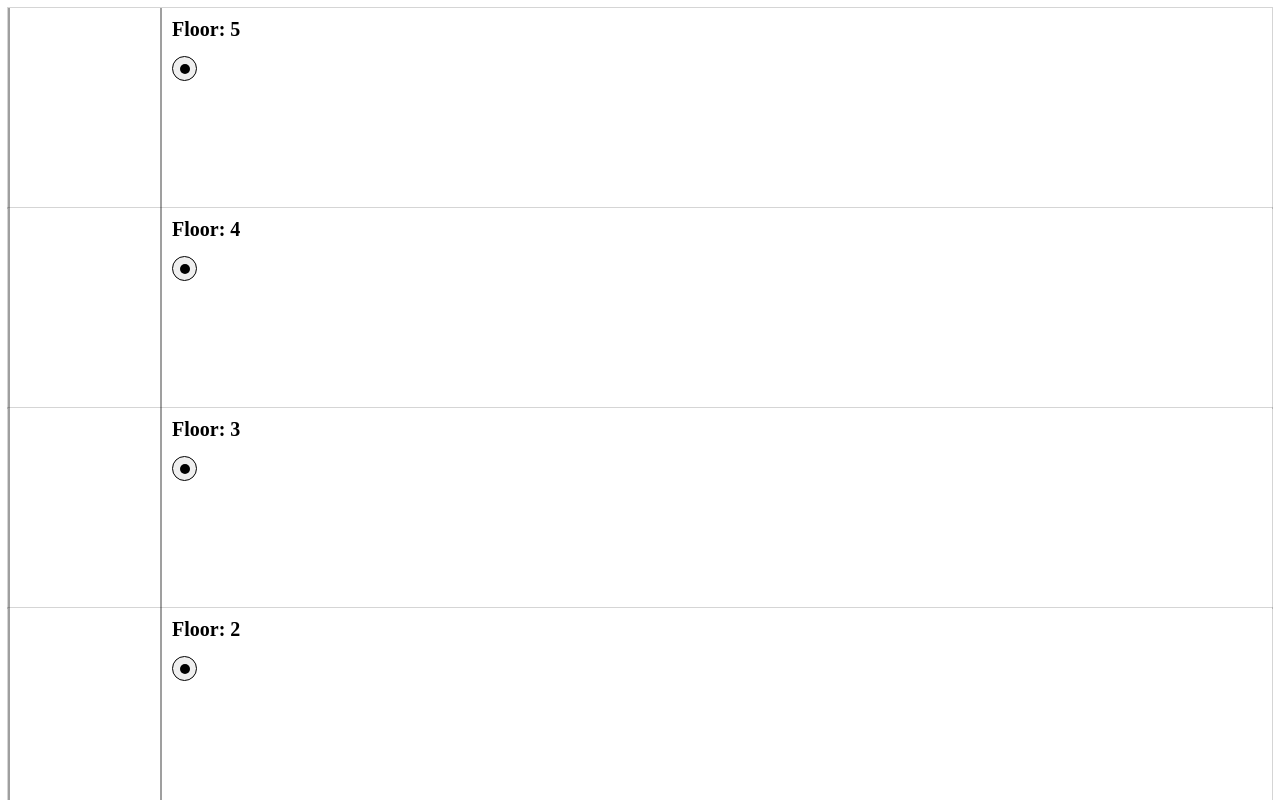
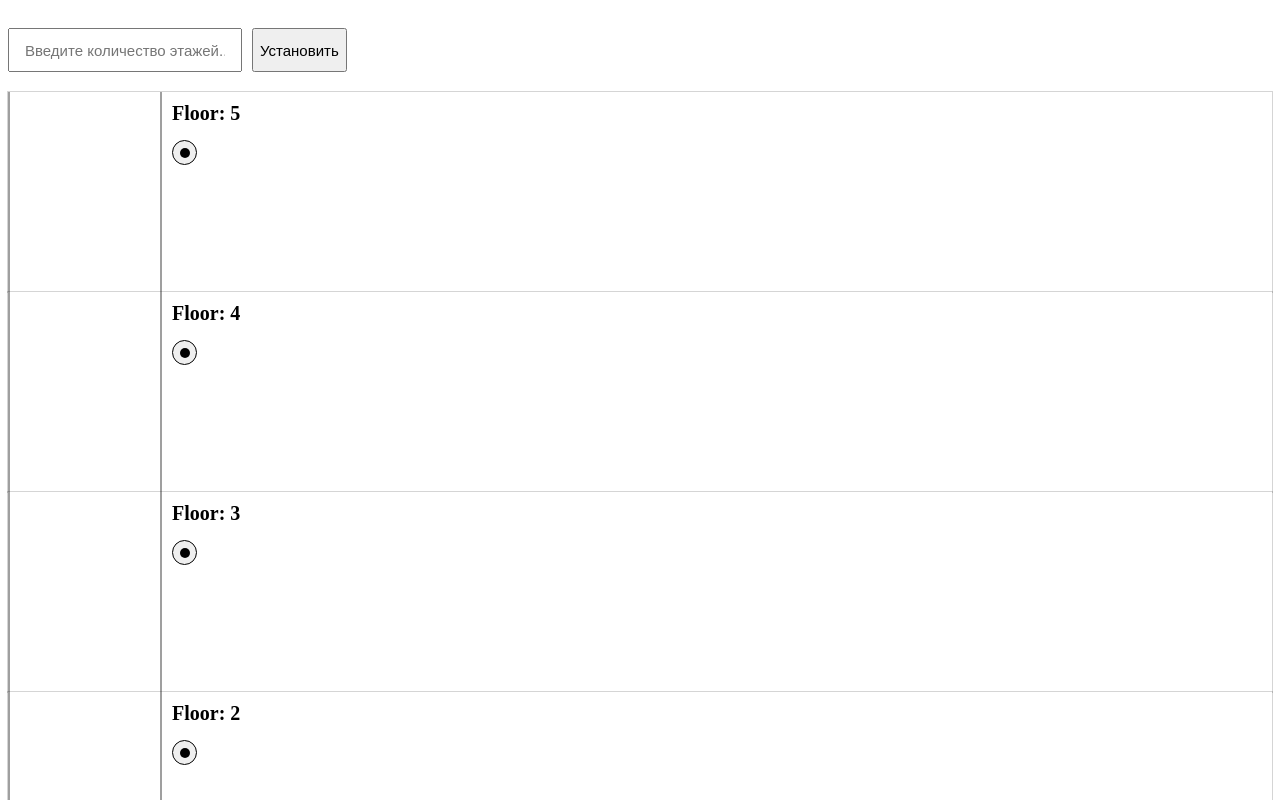
Before and after one commit to karaell/Elevator, a Vue app: page / in a window 1280 px wide. Shown: the top 800 px of the page. Built offline with nearby package versions, Linux system fonts and the light colour scheme.

Commit message:
add to change number of floors

```diff
--- a/src/App.vue
+++ b/src/App.vue
@@ -1,11 +1,19 @@
 <template>
   <div class="app">
     <floor-row
-      v-for="floorNumber in floorsStore.numberOfFloors"
+      v-for="(floor, floorNumber) in floorsStore.numberOfFloors"
       :key="floorNumber"
-      :floorNumber="floorNumber"
+      :floorNumber="floorNumber + 1"
     />
     <elevator-cabin />
+    <form @submit.prevent class="form">
+      <input
+        v-model="numberOfFloors"
+        type="text"
+        placeholder="Введите количество этажей..."
+      />
+      <button @click="changeNumberOfFloors">Установить</button>
+    </form>
   </div>
 </template>
 
@@ -19,6 +27,22 @@ export default {
   components: {
     FloorRow,
     ElevatorCabin,
+  },
+  data() {
+    return {
+      numberOfFloors: "",
+    };
+  },
+  methods: {
+    changeNumberOfFloors() {
+      const numberOfFloors = this.numberOfFloors;
+      if (numberOfFloors > 1) {
+        this.floorsStore.changeNumberOfFloors(numberOfFloors);
+      } else {
+        alert("Минимальное количество этажей: 2");
+      }
+      this.numberOfFloors = "";
+    },
   },
   setup() {
     const floorsStore = useFloorsStore();
@@ -36,4 +60,24 @@ export default {
   flex-direction: column-reverse;
   position: relative;
 }
+
+.form {
+  margin: 20px 0;
+  display: flex;
+  align-items: center;
+  justify-content: start;
+}
+
+.form input {
+  width: 200px;
+  height: 40px;
+  padding: 0 15px;
+  font-size: 15px;
+}
+
+.form button {
+  height: 44px;
+  margin-left: 10px;
+  font-size: 15px;
+}
 </style>
--- a/src/stores/FloorsStore.js
+++ b/src/stores/FloorsStore.js
@@ -3,7 +3,7 @@ import { useLocalStorage } from "@vueuse/core";
 
 export const useFloorsStore = defineStore("floorsStore", {
   state: () => ({
-    numberOfFloors: useLocalStorage("numberOfFloors", 5),
+    numberOfFloors: useLocalStorage("numberOfFloors", Array(5)),
     callQueue: useLocalStorage("callQueue", []),
     currentFloor: useLocalStorage("currentFloor", 1),
     elevatorDirection: useLocalStorage("elevatorDirection", "stop"),
@@ -35,6 +35,9 @@ export const useFloorsStore = defineStore("floorsStore", {
     changeElevatorWaiting(value) {
       this.isElevatorWaiting = value;
     },
+    changeNumberOfFloors(number) {
+      this.numberOfFloors = Array(Number(number));
+    },
     moveNextFloor() {
       const isCallQueueEmpty = !this.callQueue.length;
 
```
Also changed, not shown: 7 other files (tests, documents, lock files or other folders).
